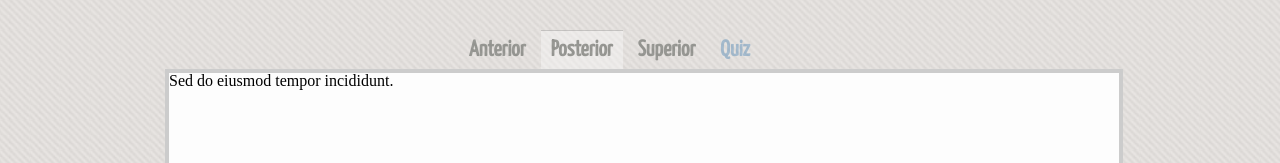
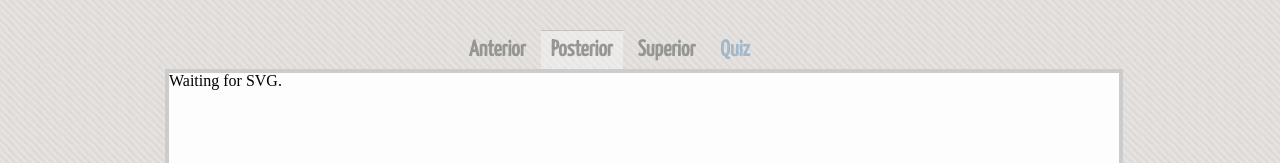
Before and after one commit to rjg/brachialplexus, a plain HTML site: page index.html in a window 1280 px wide. Both pictures are taken after a click on the link "Posterior". Shown: the top 163 px of the page. Drawn offline with Linux system fonts and the light colour scheme.

Commit message:
Added notes to Posterior and Superior panels

```diff
--- a/index.html
+++ b/index.html
@@ -253,10 +253,10 @@
 
         </div>
         <div id="posterior">
-          <p>Sed do eiusmod tempor incididunt.</p>
+          <p>Waiting for SVG.</p>
         </div>
         <div id="superior">
-          <p>Ut enim ad minim veniam</p>
+          <p>Waiting for SVG.</p>
         </div>
         <div id="quiz">
           <div id ="question0"  class="question">
```
